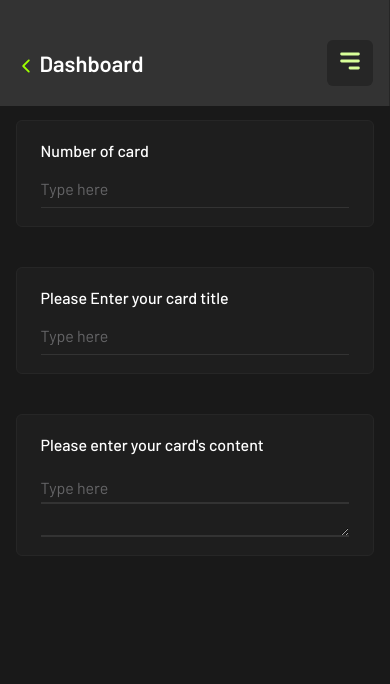
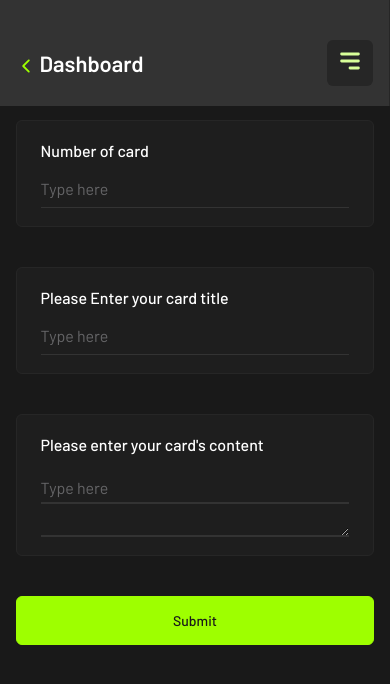
Before and after one commit to Rama-altrk/SquareUp-Agency, a React (Vite) app: page /dashboard/about/add in a window 390 px wide. Shown: the top 684 px of the page. Built offline with nearby package versions, Linux system fonts and the light colour scheme.

Commit message:
add button to ProcessForm

```diff
--- a/src/Components/ContactForm/ContactForm.css
+++ b/src/Components/ContactForm/ContactForm.css
@@ -95,7 +95,7 @@
                 font-size: 18px;
             }
         }
-        .rtThirdRow{
+        /* .rtThirdRow{
             padding: 20px 30px;
             label{
                 font-size: 16px;
@@ -106,7 +106,7 @@
                     font-size: 16px;
                 }
             }
-        }
+        } */
         .rtSubmitForm{
             width: 116px !important;
             height: 49px !important;
@@ -138,7 +138,7 @@
                 }
             }
         }
-        .rtThirdRow{
+        /* .rtThirdRow{
             padding: 18px 24px;
             gap: 14px;
             label{
@@ -150,7 +150,7 @@
                     font-size: 16px;
                 }
             }
-        }
+        } */
         .rtSubmitForm{
             width: 116px !important;
             width: 100% !important;
--- a/src/Components/ProcessAndAboutForm/ProcessAndAboutForm.css
+++ b/src/Components/ProcessAndAboutForm/ProcessAndAboutForm.css
@@ -1,5 +1,26 @@
 .rtProcessAndAboutForm{
     display: flex;
     flex-direction: column;
+    align-items: center;
     gap: 40px;
 }
+
+@media screen and (max-width: 1440px) {
+    .rtSubmitAddForm{
+        width: 116px !important;
+        height: 49px !important;
+        border-radius: 6px !important;
+        font-size: 14px !important;
+    }
+
+}
+
+@media screen and (max-width: 992px) {
+    .rtSubmitAddForm{
+        width: 116px !important;
+        width: 100% !important;
+        height: 49px !important;
+        border-radius: 6px !important;
+        font-size: 14px !important;
+    }
+}
--- a/src/Components/ProcessAndAboutForm/ProcessAndAboutForm.jsx
+++ b/src/Components/ProcessAndAboutForm/ProcessAndAboutForm.jsx
@@ -1,3 +1,4 @@
+import Button from '../Button/Button'
 import InputsField from '../InputsField/InputsField'
 import TextareaField from '../TextareaField/TextareaField'
 import './ProcessAndAboutForm.css'
@@ -21,6 +22,17 @@ export default function ProssecAndAboutForm() {
                 width= "100%"
                 labelName="Please enter your card's content"
             />
+            <Button
+                name= "Submit"
+                width= "145px"
+                height= "63px"
+                borderRadius= "8px"
+                border= "1px solid var(--green50)"
+                backgroundColor= "var(--green50)"
+                color= "var(--grey10)"
+                fontSize= "18px"
+                className= "rtSubmitAddForm"
+            />
         </div>
     )
 }
```
